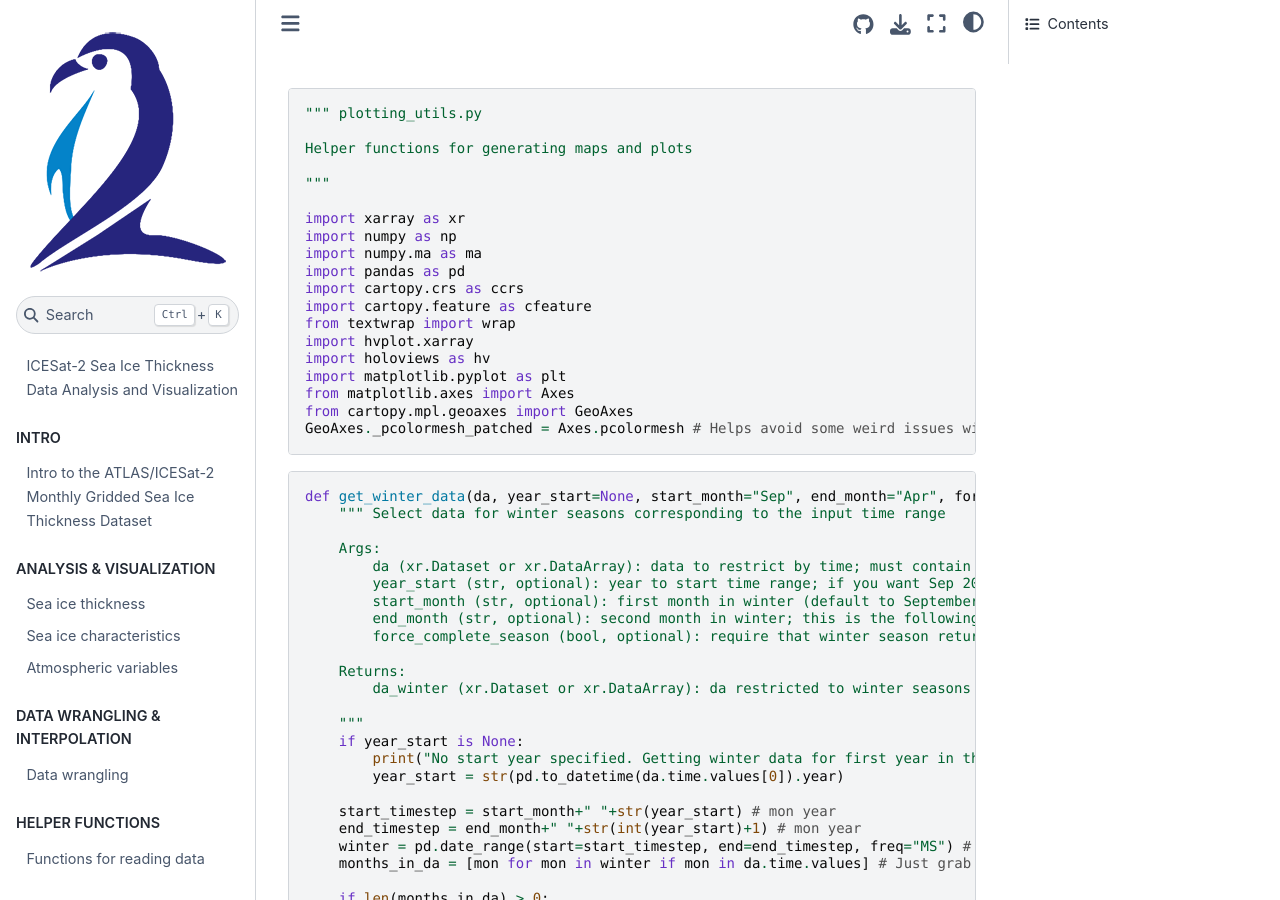
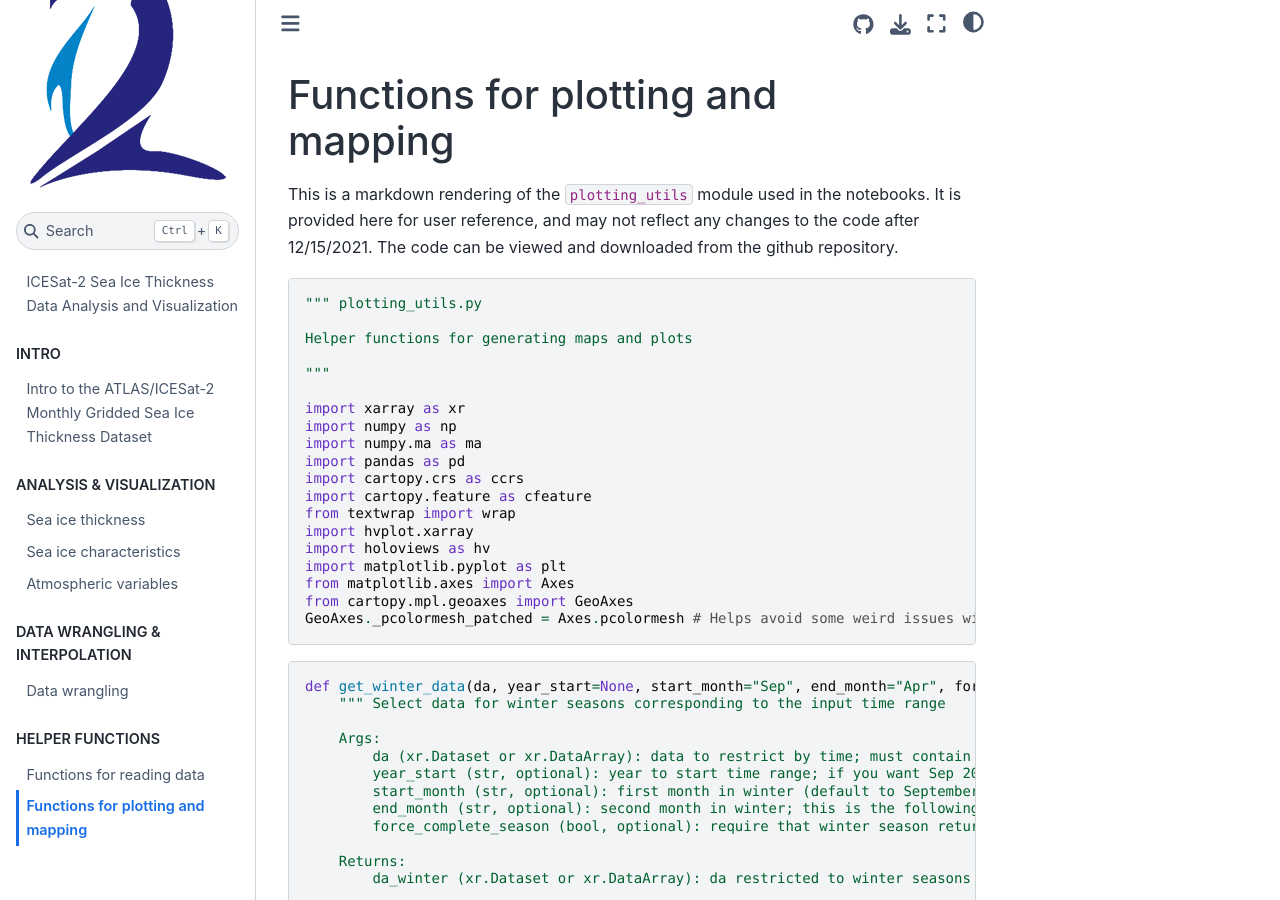
Before and after one commit to nicolejkeeney/icesat2-book, a Jupyter Book: the page built from utils/markdown_rendering/plotting_utils.md, in a window 1280 px wide and 900 px high. Built offline with Jupyter Book 1.0.4 settings and Sphinx 7.4.7 and the Sphinx Book theme 1.1.4, drawn with Linux system fonts in a browser that asks for light colours; pages that are not in the unit, such as notebooks, are missing from menus; some of the changed text lies outside the part shown.

Commit message:
markdown rendering with updated header

````diff
--- a/utils/markdown_rendering/plotting_utils.md
+++ b/utils/markdown_rendering/plotting_utils.md
@@ -1,3 +1,7 @@
+# Functions for plotting and mapping
+This is a markdown rendering of the `plotting_utils` module used in the notebooks. It is provided here for user reference, and may not reflect any changes to the code after 12/15/2021. The code can be viewed and downloaded from the github repository.
+
+
 ```
 """ plotting_utils.py
 
````
Also changed, not shown: other parts of utils/markdown_rendering/plotting_utils.md (+4 -4 lines), 1 other file.
